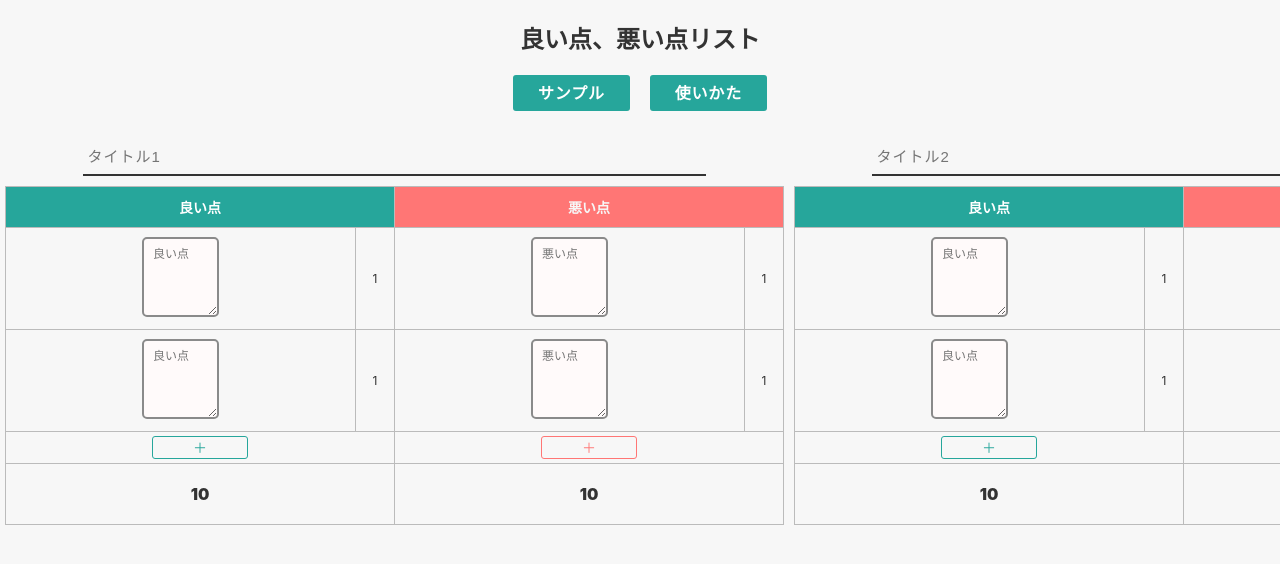
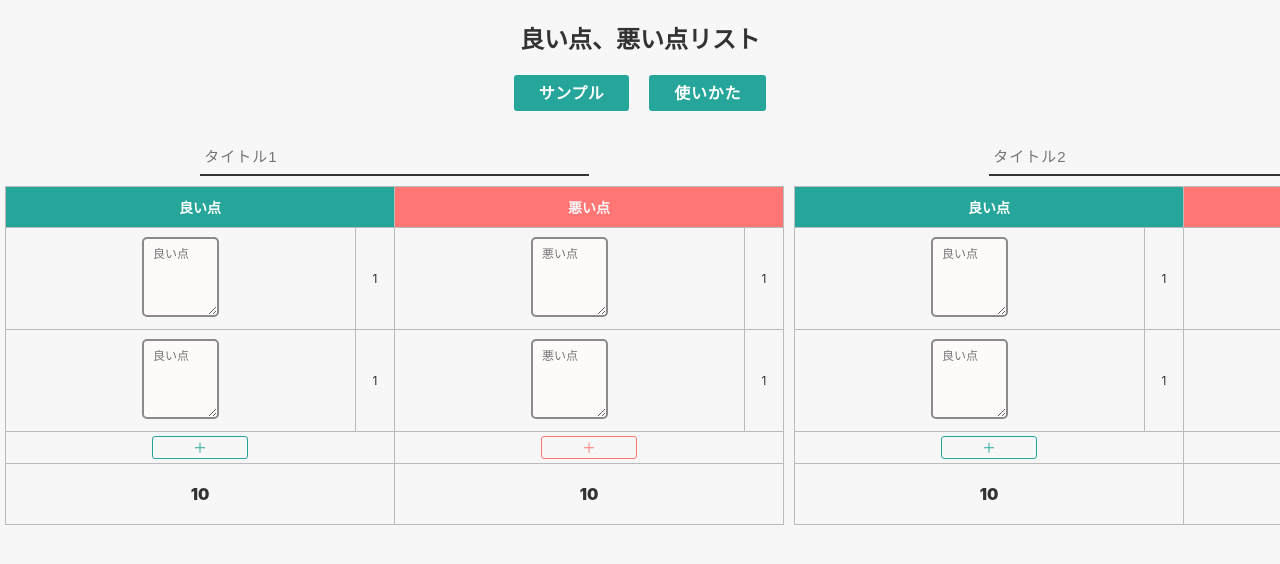
Before and after one commit to shigasy/pros-cons-list, a React (Create React App) app: page / in a window 1280 px wide. Shown: the top 564 px of the page. Built offline with nearby package versions, Linux system fonts and the light colour scheme.

Commit message:
update タイトルをwidth 50%に

```diff
--- a/src/components/Button.css
+++ b/src/components/Button.css
@@ -10,7 +10,7 @@ a {
     font-weight: bold;
     line-height: 1;
     text-decoration: none;
-    letter-spacing: 0.05em;/*字間*/
+    letter-spacing: 0.05rem;/*字間*/
     padding: 1rem 2.5rem;/*ボタン内の余白*/
     border-radius: 3px;/*角の丸み*/
     cursor: pointer;
--- a/src/components/Table.css
+++ b/src/components/Table.css
@@ -18,7 +18,7 @@ table td {
 
 .table__title {
     position: relative;
-    width: 80%;
+    width: 50%;
     margin: 0.5rem 3%;
     color: #0e1e25;
     font-size: 1.8rem;
```
